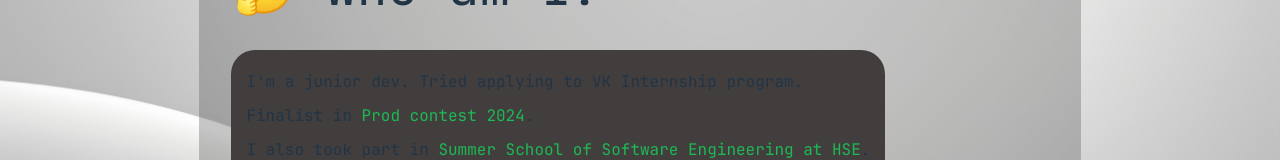
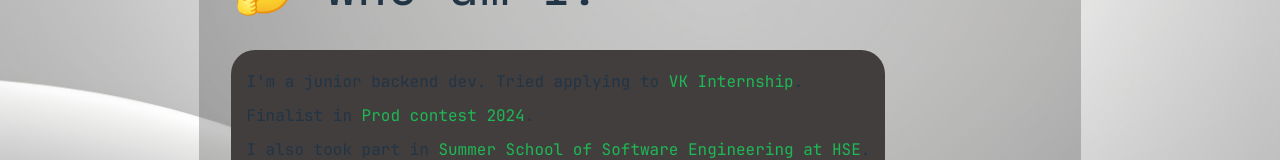
Before and after one commit to linuxfight/linuxfight.github.io, a Vue app: page / in a window 1280 px wide. Shown: the part 139-299 px from the top of the page. Built offline with nearby package versions, Linux system fonts and the light colour scheme.

Commit message:
update bio

```diff
--- a/src/components/Bio.vue
+++ b/src/components/Bio.vue
@@ -7,7 +7,7 @@
     <h1> 🤔 Who am I? </h1>
 
     <div class="text-container">
-      <p>I'm a junior dev. Tried applying to VK Internship program.</p>
+      <p>I'm a junior backend dev. Tried applying to <a href="https://education.vk.company/centrum/internship">VK Internship</a>.</p>
       <p>Finalist in <a href="https://prodcontest.ru">Prod contest 2024</a>.</p>
       <p>I also took part in <a href="https://cs.hse.ru/se/2024/">Summer School of Software Engineering at HSE</a>.</p>
       <p>Now I'm working on backend for Middle Mobile app.</p>
```
